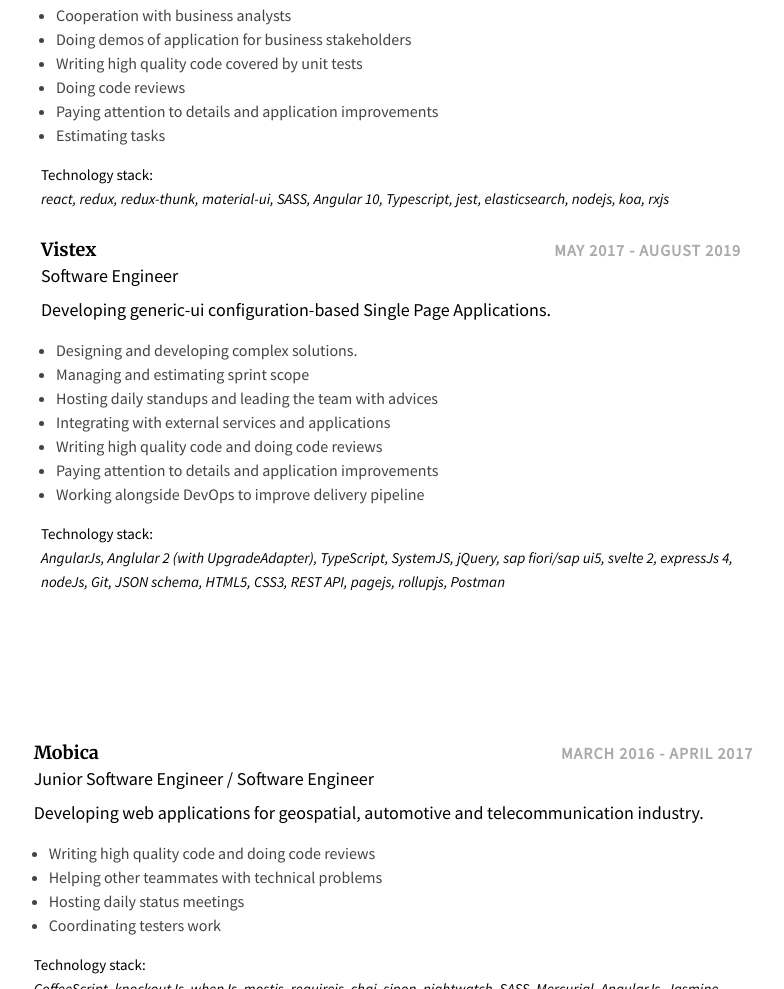
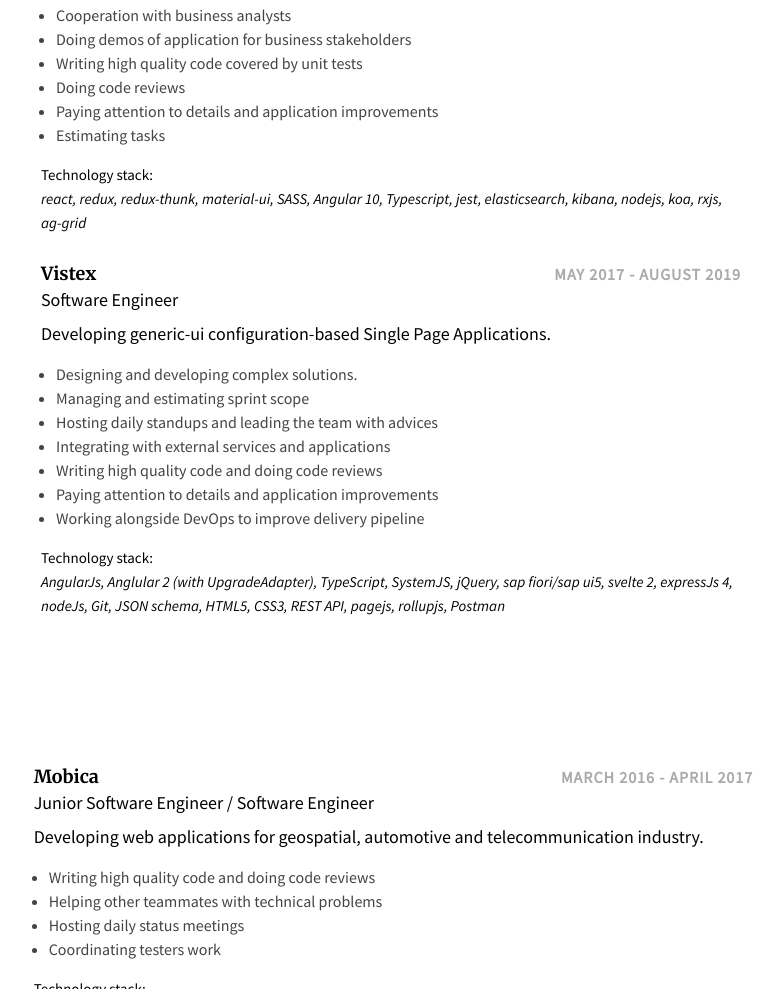
Before and after one commit to jacekmankowski/jacekmankowski.github.io, a plain HTML site: page resume.html in a window 1280 px wide. Shown: the part 839-1828 px from the top of the page, without its empty margins (339-1123 px from the left). Drawn offline with Linux system fonts and the light colour scheme.

Commit message:
Updated resume

```diff
--- a/resume.html
+++ b/resume.html
@@ -140,7 +140,7 @@
                 <div class="stack">
                     <span>Technology stack:</span><br>
                     <span class="list">react, redux, redux-thunk, material-ui,
-                        SASS, Angular 10, Typescript, jest, elasticsearch, nodejs, koa, rxjs
+                        SASS, Angular 10, Typescript, jest, elasticsearch, kibana, nodejs, koa, rxjs, ag-grid
                     </span>
                 </div>
             </div>
```
